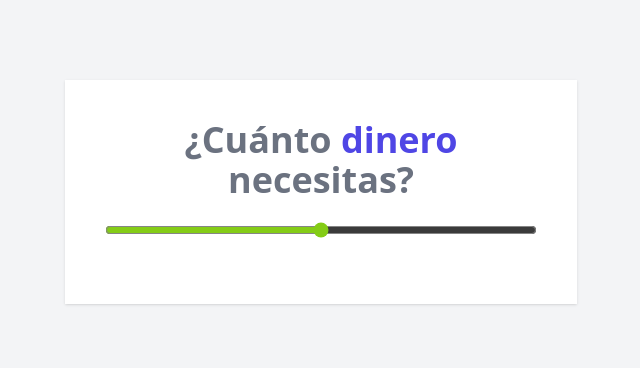
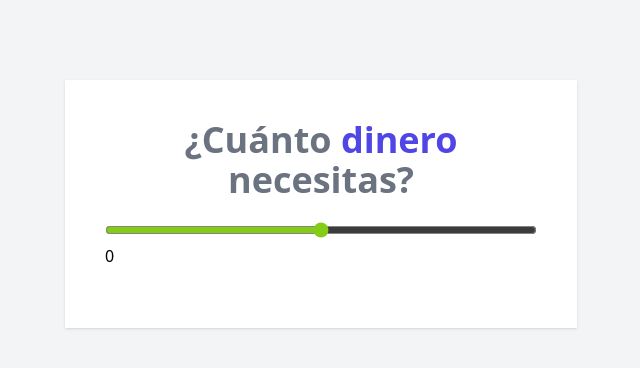
Before and after one commit to VictorLascares/cotizador-prestamos-vuejs, a Vue app: page / in a window 1280 px wide. Shown: the top 368 px of the page, without its empty margins (319-959 px from the left). Built offline with nearby package versions, Linux system fonts and the light colour scheme.

Commit message:
Modificar el state de ref

```diff
--- a/src/App.vue
+++ b/src/App.vue
@@ -8,7 +8,7 @@ const state = reactive({
 });
 
 function handleInput(e) {
-  console.log(e.target.value);
+  amount.value = Number(e.target.value);
 }
 
 console.log(amount.value);
@@ -25,6 +25,7 @@ console.log(state.amount);
         class="w-full bg-gray-200 accent-lime-500 hover:accent-lime-600"
         @input="handleInput"
       />
+      {{ amount }}
     </div>
   </div>
 </template>
```
